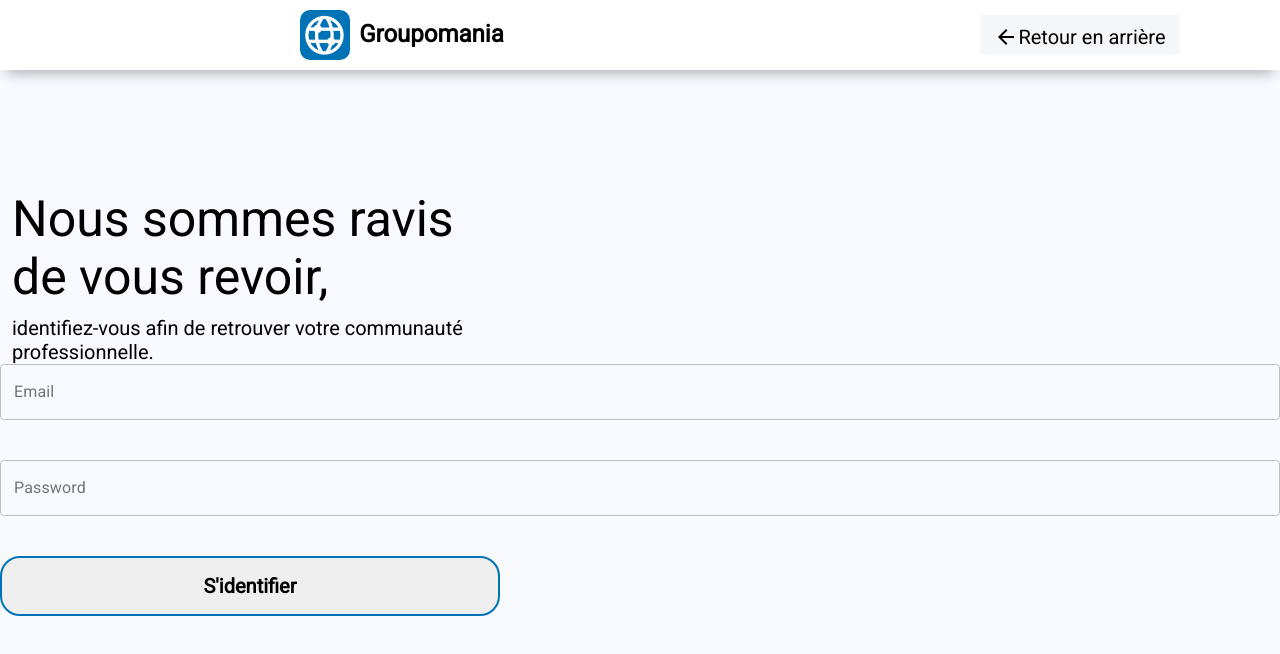
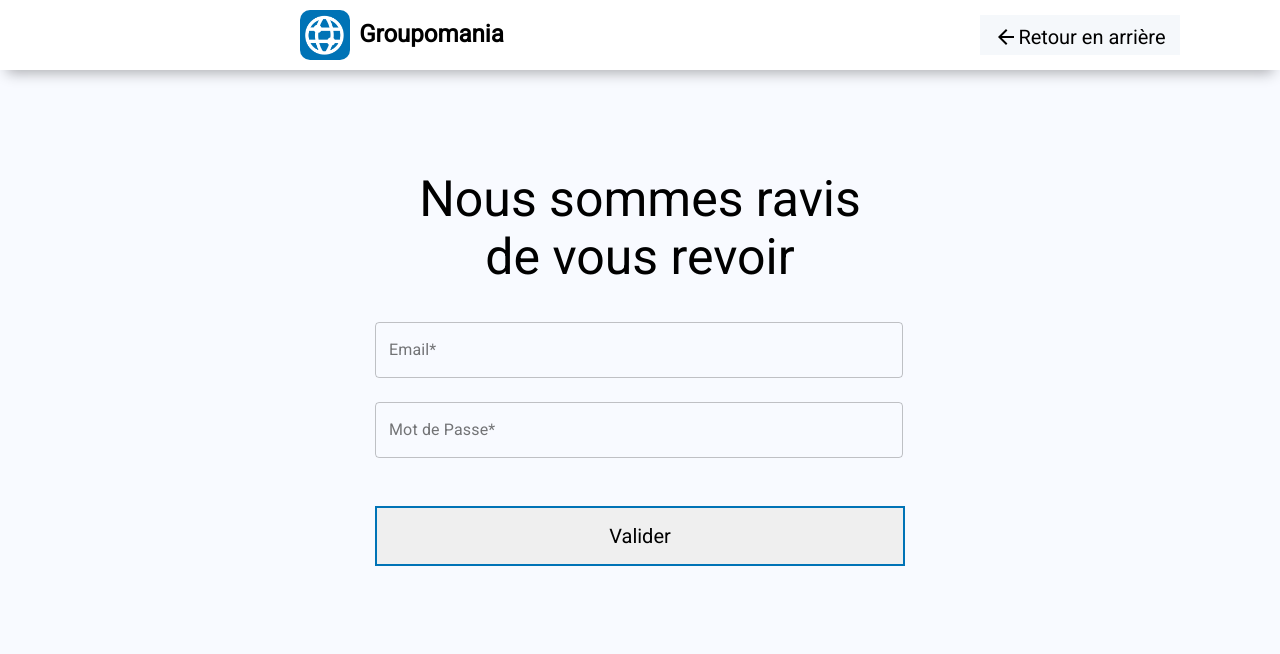
Before and after one commit to Ricardn/RicardoNogueira_7_09022021, a React (Create React App) app in the folder front-end/: page /signin in a window 1280 px wide. Shown: the top 654 px of the page. Built offline with nearby package versions, Linux system fonts and the light colour scheme.

Commit message:
[Add] SignIn Function

```diff
--- a/front-end/src/pages/sign-in/sign-in.jsx
+++ b/front-end/src/pages/sign-in/sign-in.jsx
@@ -1,42 +1,119 @@
-import React from "react";
-import "./sign-in.scss";
+import { React } from "react";
+import { useForm } from "react-hook-form";
+import { toast } from "react-toastify";
 
 import TextField from "@material-ui/core/TextField";
+import ErrorIcon from "@material-ui/icons/Error";
+
+import "./style.scss";
 import Nav from "../../components/header/logPage/index";
-import SignInbtn from "../../components/buttons/btn-signin/index"
+
+function getResponse(response) {
+  const notifySuccess = () => toast.success("Connexion en cours !");
+  const notifyError = () => toast.error("Une erreur est survenu !");
+  const notifyErrorPassword = () => toast.error("Mot de passe incorrecte !");
+
+  if (response.status === 200) {
+    notifySuccess();
+    setTimeout(function () {
+      window.location.href = "/feed";
+    }, 3500);
+  } else {
+    if (response.status === 401) {
+      notifyErrorPassword();
+    } else {
+      notifyError();
+    }
+  }
+  console.log(response.status);
+}
 
 export default function SignIn() {
+  const {
+    register,
+    handleSubmit,
+    formState: { errors },
+  } = useForm();
+
   return (
     <div>
       <Nav />
       <div className="main">
-        <div className="information-container">
-          <h2>Nous sommes ravis de vous revoir,</h2>
-          <h3>
-            identifiez-vous afin de retrouver votre communauté professionnelle.
-          </h3>
+        <div className="title-container">
+          <h2>Nous sommes ravis de vous revoir</h2>
+        </div>
         <div className="input-container">
+          <form
+            onSubmit={handleSubmit((data) => {
+              fetch("http://localhost:3000/api/auth/signin", {
+                method: "POST",
+                headers: {
+                  Accept: "application/json",
+                  "Content-Type": "application/json",
+                },
+                body: JSON.stringify(data),
+              }).then((response) => {
+                getResponse(response);
+                return response
+                  .json()
+                  .then((data) => {
+                    console.log(data);
+                    return data;
+                  })
+                  .catch((err) => {
+                    console.log(err);
+                  });
+              });
+            })}
+          >
+            <div className="input">
               <TextField
-              className="emailInput"
-              id="outlined-password-input"
-              label="Email"
+                className="email"
+                id="email"
+                label="Email*"
                 type="email"
                 variant="outlined"
+                margin="normal"
+                {...register("email", {
+                  required: "Ce champ est obligatoire",
+                })}
               />
+              {errors.email && (
+                <p>
+                  <ErrorIcon />
+                  {errors.email.message}
+                </p>
+              )}
+            </div>
+            <div className="input">
               <TextField
-              className="passwordInput"
-              id="outlined-password-input"
-              label="Password"
+                className="password"
+                id="password"
+                label="Mot de Passe*"
                 type="password"
                 variant="outlined"
+                margin="normal"
+                {...register("password", {
+                  required: "Ce champ est obligatoire",
+                  minLength: {
+                    value: 8,
+                    message:
+                      "Le mot de passe doit contenir au moins 8 caractères",
+                  },
+                })}
               />
+              {errors.password && (
+                <p>
+                  <ErrorIcon />
+                  {errors.password.message}
+                </p>
+              )}
             </div>
-          <div className="sign-in-Container">
-            <SignInbtn className="signBtn"/>
+
+            <button type="submit">Valider</button>
+          </form>
         </div>
       </div>
     </div>
-      <footer></footer>
-    </div>
   );
 }
--- a/front-end/src/pages/sign-in/sign-in.scss
+++ b/front-end/src/pages/sign-in/style.scss
@@ -6,19 +6,17 @@ $color-secondary: white;
 
 /* Nav container */
 
-
-
 .main {
   display: flex;
   margin-top: 100px;
   justify-content: center;
   width: 100%;
+
   height: 100%;
 
   .information-container {
     margin-top: 20px;
     display: flex;
-    flex-direction: column;
 
     h2 {
       margin-left: 12px;
@@ -53,12 +51,11 @@ $color-secondary: white;
       margin-top: 40px;
       max-width: 500px;
       button {
-        border: 2px solid  #0073b6;
+        border: 2px solid #0073b6;
         height: 60px;
-         width: 500px;
+        width: 500px;
         font-size: 20px;
       }
-
     }
   }
 }
```
Lines whose indentation alone changed are shown as unchanged.
